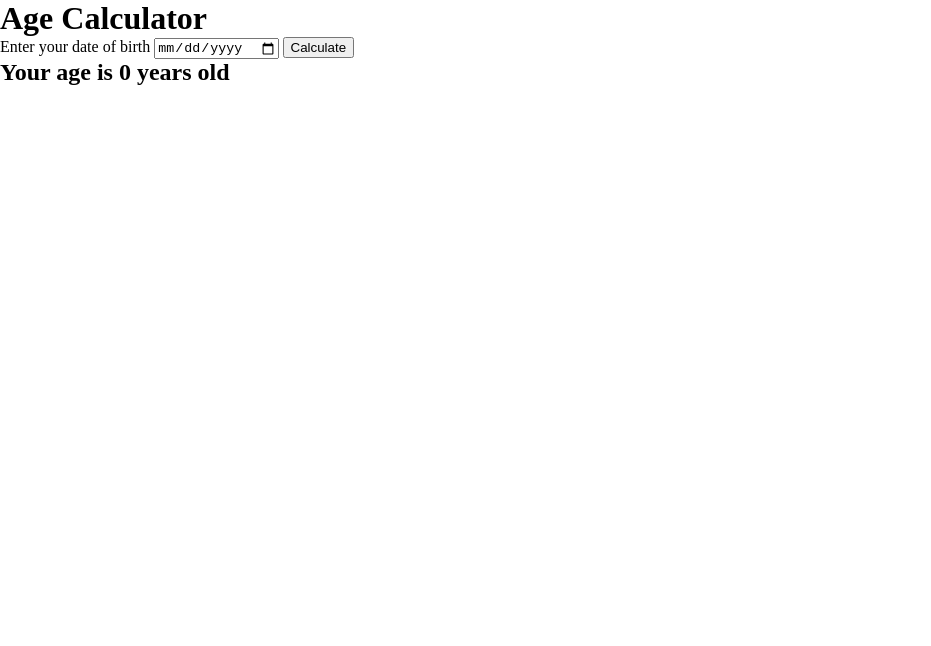
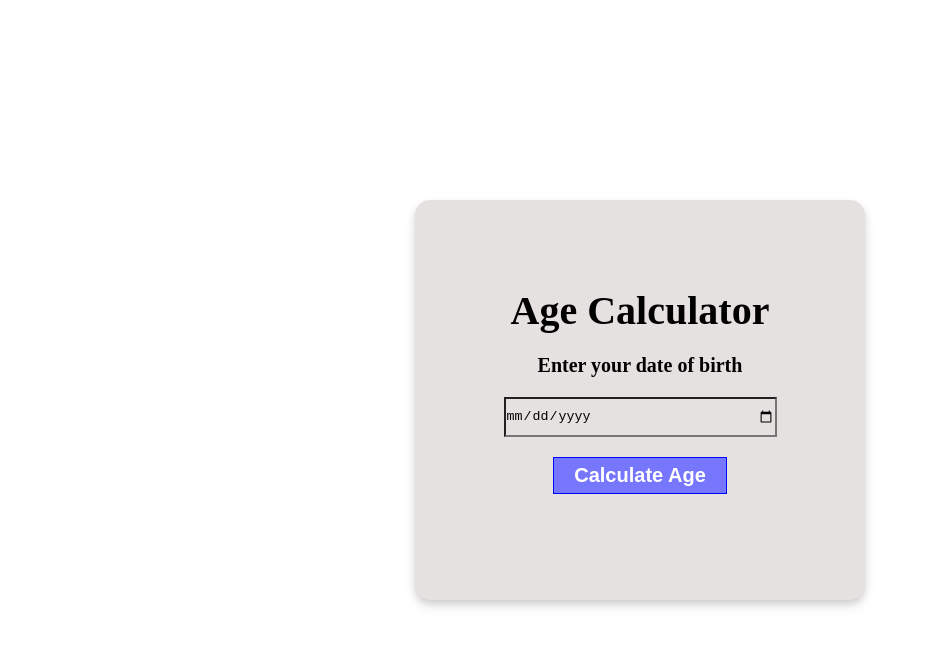
Before and after one commit to rajchatterz/AgeCalculator, a plain HTML site: page index.html in a window 1280 px wide. Shown: the whole page, without its empty margins (0-931 px from the left). Drawn offline with Linux system fonts and the light colour scheme.

Commit message:
final production

```diff
--- a/index.html
+++ b/index.html
@@ -11,8 +11,8 @@
         <h1>Age Calculator</h1>
         <label for="birthday">Enter your date of birth</label>
         <input type="date" id="birthdate">
-        <button id="calculate">Calculate</button>
-        <h2>Your age is <span id="result">0</span> years old</h2>
+        <button id="calculate">Calculate Age</button>
+        <h2 id="result"></h2>
     </div>
     <script src="./script.js"></script>
 </body>
--- a/script.js
+++ b/script.js
@@ -0,0 +1,18 @@
+const ageCalculation = document.getElementById('calculate')
+const birthdate = document.getElementById('birthdate')
+const ageDisplay = document.getElementById('result')
+
+ageCalculation.addEventListener('click', () => {
+    const personAge = new Date(birthdate.value)
+    const currentDate = new Date()
+    if (isNaN(personAge.getTime())) {
+        ageDisplay.textContent="Please enter a valid date of birth"
+    }
+    else {
+        const ageInSecond = currentDate.getTime() - personAge.getTime()
+        console.log(ageInSecond)
+        const ageInYear = ageInSecond / (1000 * 60 * 60 * 24 * 365.25)
+        const age = Math.floor(ageInYear)
+        ageDisplay.textContent=`Your age is ${age} years`
+    }
+})
--- a/style.css
+++ b/style.css
@@ -1,3 +1,47 @@
 *{
     margin: 0;
+    padding: 0;
+    box-sizing: border-box;
+    background-color: rgb(230, 225, 225);
 }
+body{
+    display: flex;
+    justify-content: center;
+    height: 100vh;
+    align-items: center;
+    background-color: white;
+}
+.container{
+    border-radius: 15px;
+    display: flex;
+    flex-direction: column;
+    width: 450px;
+    padding: 30px;
+    justify-content: center;
+    height: 400px;
+    gap: 20px;
+    align-items: center;
+     box-shadow: 0 4px 6px rgba(0, 0, 0, 0.1), 0 6px 12px rgba(0, 0, 0, 0.1);
+}
+.container h1{
+
+    font-size: 40px;
+    font-weight: bolder;
+    /* font-style: oblique; */
+}
+.container label{
+    font-size: 20px;
+    font-weight: 900;
+}
+#birthdate{
+    width: 70%;
+    height: 40px;
+}
+#calculate{
+    background-color: rgb(119, 119, 253);
+    font-size: 20px;
+    font-weight: 900;
+    color: white;
+    padding: 6px 20px;
+    border: 0.1px solid blue;
+}
```
